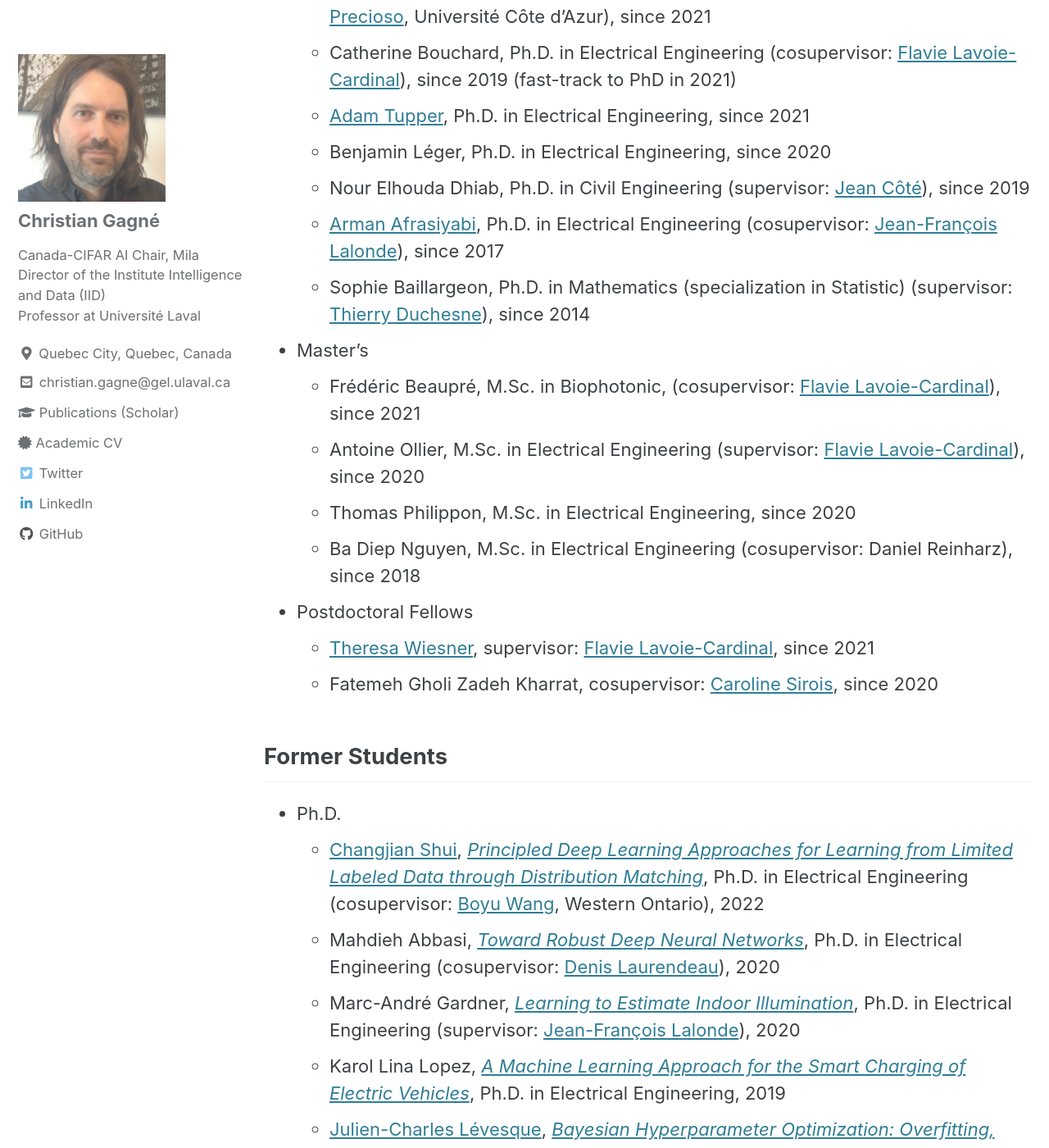
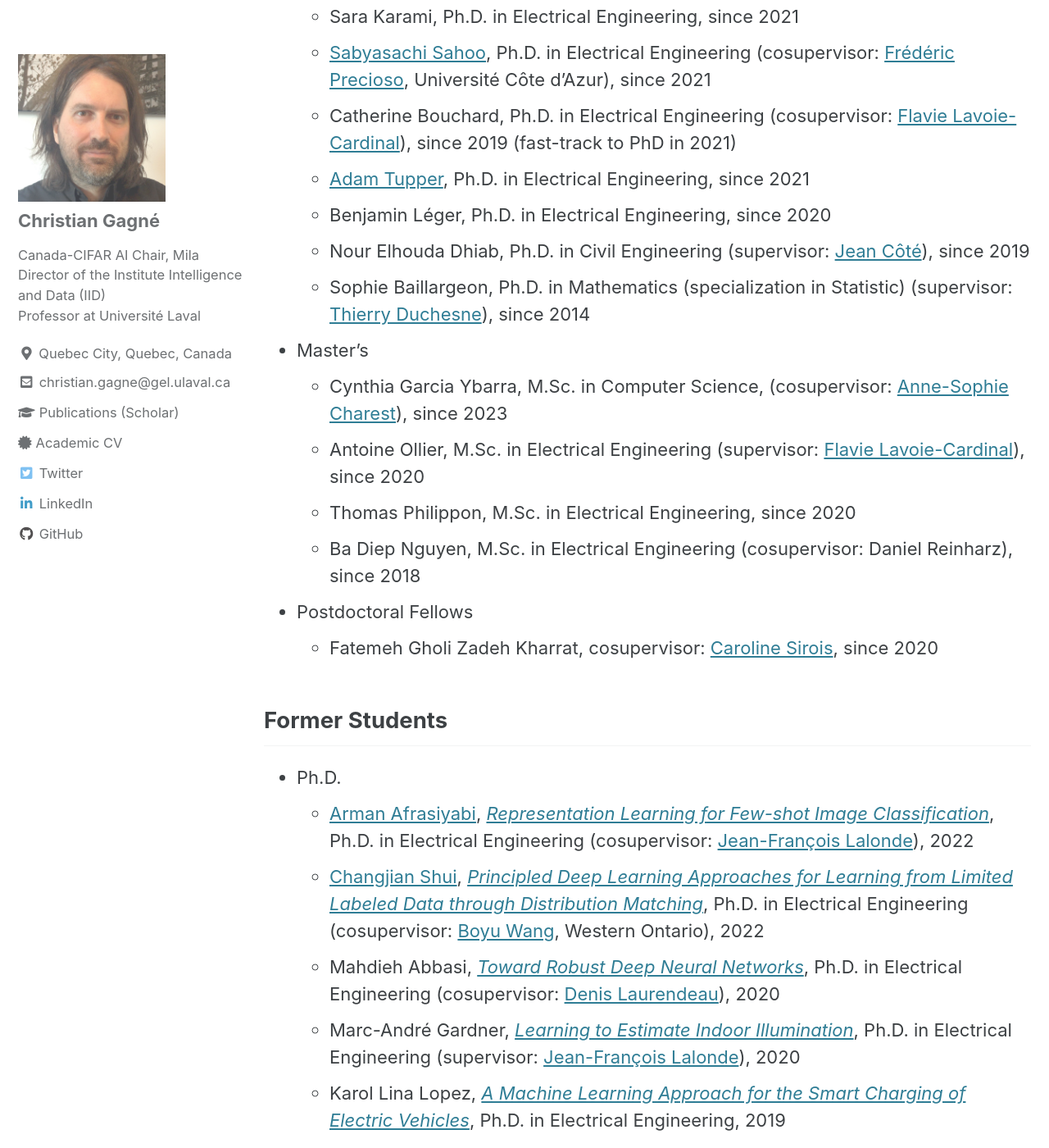
Before and after one commit to chgagne/english, a Jekyll site: the page built from _pages/students.md, in a window 1280 px wide and 1400 px high, scrolled down 481 px. Shown: the whole window at 82% size. Built offline with Jekyll 4.4.1, drawn with Linux system fonts in a browser that asks for light colours; cached includes are drawn as plain includes; some of the changed text lies outside the part shown.

Commit message:
Mise à jour info et étudiants.

```diff
--- a/_pages/students.md
+++ b/_pages/students.md
@@ -6,6 +6,7 @@ title: "Students"
 ## Current Students
 
 - Ph.D.
+    - Frédéric Beaupré, Ph.D. in Biophotonic, (cosupervisor: [Flavie Lavoie-Cardinal](https://cervo.ulaval.ca/fr/flavie-lavoie-cardinal)), since 2021 (fast-track to PhD in 2022)
     - Jonas Ngnawé, Ph.D. in Computer Science (cosupervisor: [Frédéric Precioso](https://www.i3s.unice.fr/~precioso/), since 2021
     - Sara Karami, Ph.D. in Electrical Engineering, since 2021
     - [Sabyasachi Sahoo](https://sabyasachis.github.io/), Ph.D. in Electrical Engineering (cosupervisor: [Frédéric Precioso](https://www.i3s.unice.fr/~precioso/), Université Côte d'Azur), since 2021
@@ -13,21 +14,20 @@ title: "Students"
     - [Adam Tupper](https://www.adamtupper.nz/), Ph.D. in Electrical Engineering, since 2021
     - Benjamin Léger, Ph.D. in Electrical Engineering, since 2020
     - Nour Elhouda Dhiab, Ph.D. in Civil Engineering (supervisor: [Jean Côté](https://www.gci.ulaval.ca/departement-et-professeurs/professeurs-et-personnel/professeurs/fiche/show/cote-jean/)), since 2019
-    - [Arman Afrasiyabi](https://armanafrasiyabi.github.io/), Ph.D. in Electrical Engineering (cosupervisor: [Jean-François Lalonde](http://vision.gel.ulaval.ca/~jflalonde/)), since 2017
     - Sophie Baillargeon, Ph.D. in Mathematics (specialization in Statistic) (supervisor: [Thierry Duchesne](https://www.mat.ulaval.ca/departement-et-professeurs/direction-personnel-et-etudiants/professeurs/fiche-de-professeur/show/duchesne-thierry/)), since 2014
 - Master's
-    - Frédéric Beaupré, M.Sc. in Biophotonic, (cosupervisor: [Flavie Lavoie-Cardinal](https://cervo.ulaval.ca/fr/flavie-lavoie-cardinal)), since 2021
+    - Cynthia Garcia Ybarra, M.Sc. in Computer Science, (cosupervisor: [Anne-Sophie Charest](https://www.mat.ulaval.ca/departement-et-professeurs/direction-personnel-et-etudiants/professeurs/fiche-de-professeur/anne-sophie-charest-84)), since 2023
     - Antoine Ollier, M.Sc. in Electrical Engineering (supervisor: [Flavie Lavoie-Cardinal](https://cervo.ulaval.ca/fr/flavie-lavoie-cardinal)), since 2020
     - Thomas Philippon, M.Sc. in Electrical Engineering, since 2020
     - Ba Diep Nguyen, M.Sc. in Electrical Engineering (cosupervisor: Daniel Reinharz), since 2018
 - Postdoctoral Fellows
-    - [Theresa Wiesner](https://wiesnertheresa.github.io/), supervisor: [Flavie Lavoie-Cardinal](https://cervo.ulaval.ca/fr/flavie-lavoie-cardinal), since 2021
     - Fatemeh Gholi Zadeh Kharrat, cosupervisor: [Caroline Sirois](http://www.crchudequebec.ulaval.ca/recherche/chercheurs/caroline-sirois/), since 2020
 
 
 ## Former Students
 
 - Ph.D.
+    - [Arman Afrasiyabi](https://armanafrasiyabi.github.io/), [*Representation Learning for Few-shot Image Classification*](http://hdl.handle.net/20.500.11794/73767), Ph.D. in Electrical Engineering (cosupervisor: [Jean-François Lalonde](http://vision.gel.ulaval.ca/~jflalonde/)), 2022
     - [Changjian Shui](https://cjshui.github.io/), [*Principled Deep Learning Approaches for Learning from Limited Labeled Data through Distribution Matching*](http://hdl.handle.net/20.500.11794/73028), Ph.D. in Electrical Engineering (cosupervisor: [Boyu Wang](https://sites.google.com/site/borriewang/), Western Ontario), 2022
     - Mahdieh Abbasi, [*Toward Robust Deep Neural Networks*](http://hdl.handle.net/20.500.11794/67766), Ph.D. in Electrical Engineering (cosupervisor: [Denis Laurendeau](https://www.gelgif.ulaval.ca/departement-et-professeurs/personnel-et-professeurs/professeurs/fiche/show/laurendeau-denis/)), 2020
     - Marc-André Gardner, [*Learning to Estimate Indoor Illumination*](http://hdl.handle.net/20.500.11794/67302), Ph.D. in Electrical Engineering (supervisor: [Jean-François Lalonde](http://vision.gel.ulaval.ca/~jflalonde/)), 2020
@@ -53,6 +53,8 @@ title: "Students"
     - [Audrey Durand](https://audurand.wordpress.com/), [*Simulation et apprentissage Monte-Carlo de stratégies d'intervention en santé publique*](http://hdl.handle.net/20.500.11794/22982), M.Sc. in Electrical Engineering (cosupervisor: Daniel Reinharz), 2011
     - François-Michel De Rainville, [*Design d'expérimentation interactif : Aide à la compréhension de systèmes complexes*](http://hdl.handle.net/20.500.11794/22172), M.Sc. in Electrical Engineering (supervisor: [Denis Laurendeau](https://www.gelgif.ulaval.ca/departement-et-professeurs/personnel-et-professeurs/professeurs/fiche/show/laurendeau-denis/)), 2010
 - Postdoctoral Fellows
+    - [Fan Zhou](https://fzhou.cc/), supervisor: [Mario Marchand](https://www2.ift.ulaval.ca/~mmarchand/), 2022
+    - [Theresa Wiesner](https://wiesnertheresa.github.io/), supervisor: [Flavie Lavoie-Cardinal](https://cervo.ulaval.ca/fr/flavie-lavoie-cardinal), 2021-2022
     - Ihsen Hedhli, 2018 - 2020
     - Azadeh Sadat Mozafari, 2017 - 2019
     - Farkhondeh Kiaee, 2016
```
Also changed, not shown: _pages/index.md (+2 -2 lines).
